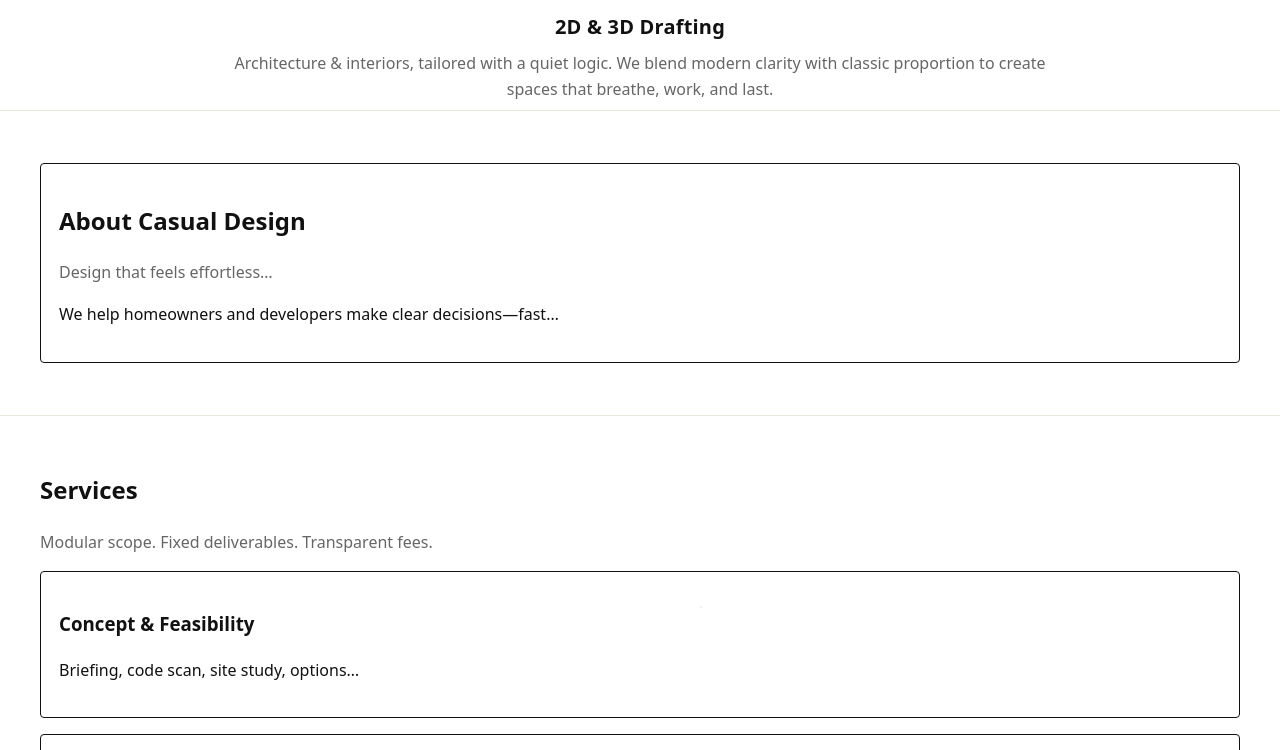
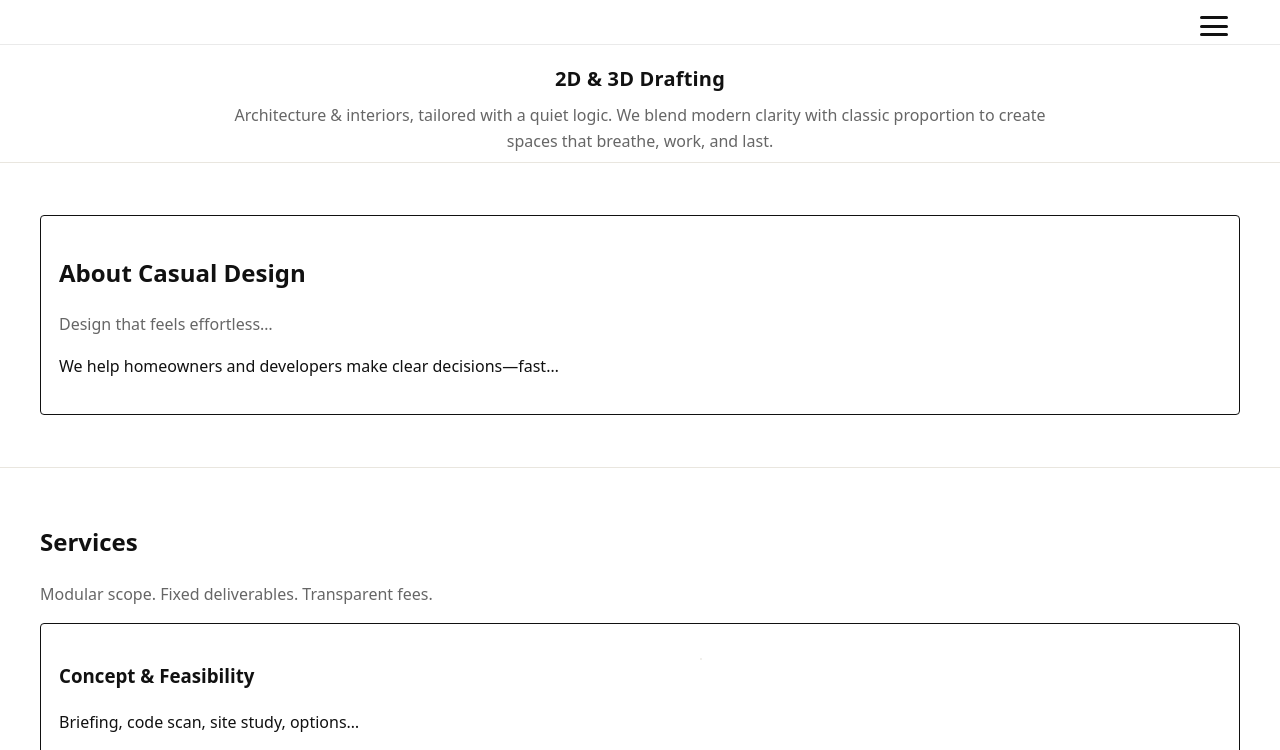
Before and after one commit to JohnKovskyi/casual-design-onepage, a website: page public/index.html in a window 1280 px wide. Shown: the part 80-830 px from the top of the page. Drawn offline with Linux system fonts and the light colour scheme; no server answers.

Commit message:
hopefully ---again

```diff
--- a/public/index.html
+++ b/public/index.html
@@ -11,7 +11,6 @@
       /* Header + form tint (from Sheets: ui_color) */
       --ui-bg:#ffffff; --ui-fg:#111111; --ui-border:#eaeaea;
 
-      /* header / hero sizes */
       --logo-h:56px;
       --hero-radius:8px;
     }
@@ -41,30 +40,26 @@
     .nav a{color:var(--ui-fg);font-weight:700;line-height:1}
     .nav a.active{border-bottom:3px solid var(--ui-fg)}
 
-    /* ===== Hamburger (hidden on desktop) ===== */
+    /* ===== Hamburger (mobile only) ===== */
     .menu-toggle{
-      display:none;grid-area:menu;align-items:center;justify-content:center;
-      width:44px;height:44px;border:none;background:transparent;cursor:pointer;
-
-      /* Prevent any default icon/text (iOS/Android) */
-      -webkit-appearance:none;appearance:none;font-size:0;line-height:0;
+      display:none;               /* shown via media query */
+      grid-area:menu;
+      width:28px;height:20px;
       padding:0;margin:0;
+      background:none;border:none;cursor:pointer;
+      display:flex;flex-direction:column;justify-content:space-between;
     }
-    .menu-toggle:focus{outline:2px solid #999;outline-offset:2px}
     .menu-toggle .bar{
-      display:block;width:26px;height:3px;margin:4px auto;background:var(--ui-fg);border-radius:2px;
-      transition:transform .25s ease, opacity .2s ease;
+      width:100%;height:3px;background:var(--ui-fg);border-radius:2px;
+      transition:transform .25s ease,opacity .2s ease;
     }
-    /* Animated “X” state when open */
+    /* animated "X" when open */
     .menu-toggle.open .bar:nth-child(1){transform:rotate(45deg) translate(5px,5px)}
     .menu-toggle.open .bar:nth-child(2){opacity:0}
     .menu-toggle.open .bar:nth-child(3){transform:rotate(-45deg) translate(5px,-5px)}
 
     /* ===== Mobile drop-down ===== */
-    .mobile-menu{
-      display:none;position:absolute;left:0;right:0;top:100%;
-      background:var(--ui-bg);border-bottom:1px solid var(--ui-border);
-    }
+    .mobile-menu{display:none;position:absolute;left:0;right:0;top:100%;background:var(--ui-bg);border-bottom:1px solid var(--ui-border)}
     .mobile-menu.open{display:block}
     .mobile-menu .mm-row{max-width:1200px;margin:0 auto;padding:8px 12px;display:flex;gap:18px;flex-wrap:wrap}
     .mobile-menu a{font-weight:700;padding:8px 6px;border-radius:6px}
@@ -115,14 +110,14 @@
 <body id="top">
   <header class="site-header">
     <div class="header-row">
-      <!-- Hamburger (mobile only) -->
+      <!-- Hamburger (mobile only; left) -->
       <button class="menu-toggle" id="menuToggle" aria-label="Toggle menu" aria-expanded="false">
         <span class="bar" aria-hidden="true"></span>
         <span class="bar" aria-hidden="true"></span>
         <span class="bar" aria-hidden="true"></span>
       </button>
 
-      <!-- Brand / Logo -->
+      <!-- Brand / Logo (right on mobile) -->
       <a class="brand" href="#home" aria-label="Home">
         <img id="logo" src="/logo.svg" alt="Casual Design" />
       </a>
@@ -231,7 +226,7 @@
     const $$ = s=>document.querySelectorAll(s);
     function setVar(n,v){document.documentElement.style.setProperty(n,v);}
 
-    // Choose readable text color for given bg
+    // Choose readable text color for a bg
     function pickContrast(color){
       const tmp=document.createElement('div'); tmp.style.color=color; document.body.appendChild(tmp);
       const rgb=getComputedStyle(tmp).color; document.body.removeChild(tmp);
@@ -242,7 +237,7 @@
       return L>0.58?'#111111':'#ffffff';
     }
 
-    // Mobile menu toggle (keeps hamburger bars; no text anywhere)
+    // Mobile menu toggle
     const toggle = $('#menuToggle');
     const mobileMenu = $('#mobileMenu');
     toggle.addEventListener('click', ()=>{
```
